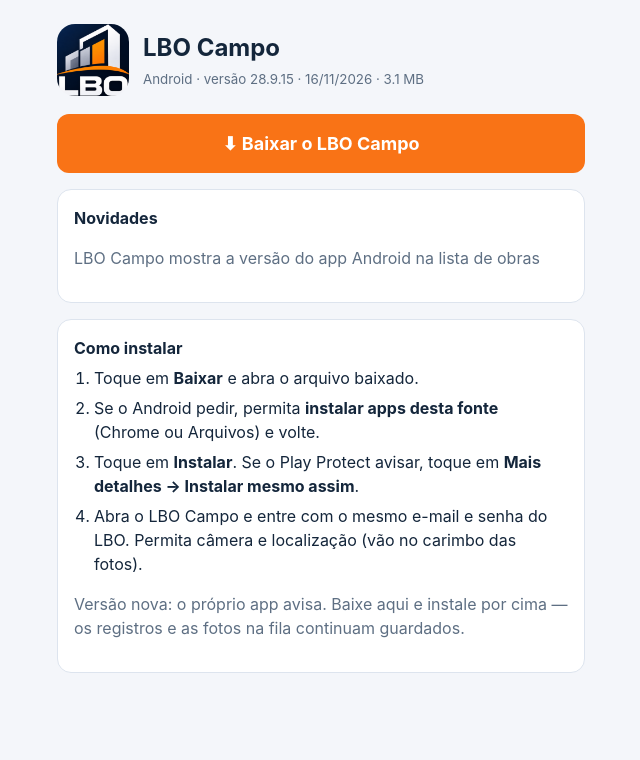
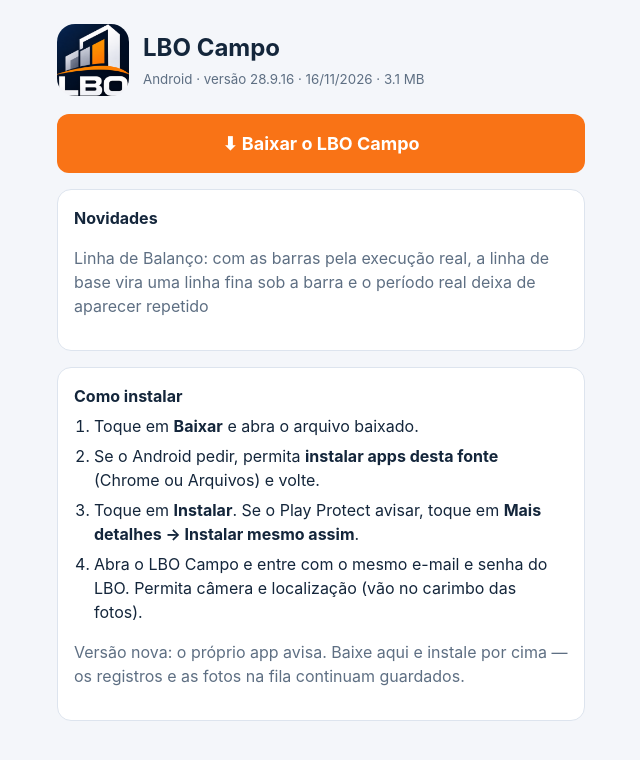
Before and after one commit to raulmauriciogba/lbo-engenharia-atualizacoes, a plain HTML site: page android/index.html in a window 1280 px wide. Shown: the whole page, without its empty margins (319-959 px from the left). Drawn offline with Linux system fonts and the light colour scheme.

Commit message:
Android: página do LBO Campo 28.9.16

```diff
--- a/android/index.html
+++ b/android/index.html
@@ -3,8 +3,8 @@
 *{box-sizing:border-box}body{margin:0;background:var(--bg);color:var(--fg);font:16px/1.5 -apple-system,'Segoe UI',Roboto,Arial,sans-serif}main{max-width:560px;margin:0 auto;padding:24px 16px 48px}
 .top{display:flex;gap:14px;align-items:center}.top img{width:72px;height:72px;border-radius:18px}h1{font-size:24px;margin:0}small,.m{color:var(--mut)}.card{background:var(--card);border:1px solid var(--bd);border-radius:14px;padding:16px;margin-top:16px}
 a.b{display:block;text-align:center;margin-top:18px;padding:16px;border-radius:12px;background:var(--ac);color:#fff;font-weight:700;font-size:18px;text-decoration:none}ol{padding-left:20px;margin:6px 0}li{margin:6px 0}</style></head><body><main>
-<div class="top"><img src="icone.png" alt=""><div><h1>LBO Campo</h1><small>Android · versão 28.9.15 · 16/11/2026 · 3.1 MB</small></div></div>
-<a class="b" href="https://github.com/raulmauriciogba/lbo-engenharia-atualizacoes/releases/download/campo-android-v28.9.15/LBO_Campo_28.9.15.apk">⬇ Baixar o LBO Campo</a>
-<div class="card"><b>Novidades</b><p class="m">LBO Campo mostra a versão do app Android na lista de obras</p></div>
+<div class="top"><img src="icone.png" alt=""><div><h1>LBO Campo</h1><small>Android · versão 28.9.16 · 16/11/2026 · 3.1 MB</small></div></div>
+<a class="b" href="https://github.com/raulmauriciogba/lbo-engenharia-atualizacoes/releases/download/campo-android-v28.9.16/LBO_Campo_28.9.16.apk">⬇ Baixar o LBO Campo</a>
+<div class="card"><b>Novidades</b><p class="m">Linha de Balanço: com as barras pela execução real, a linha de base vira uma linha fina sob a barra e o período real deixa de aparecer repetido</p></div>
 <div class="card"><b>Como instalar</b><ol><li>Toque em <b>Baixar</b> e abra o arquivo baixado.</li><li>Se o Android pedir, permita <b>instalar apps desta fonte</b> (Chrome ou Arquivos) e volte.</li><li>Toque em <b>Instalar</b>. Se o Play Protect avisar, toque em <b>Mais detalhes → Instalar mesmo assim</b>.</li><li>Abra o LBO Campo e entre com o mesmo e-mail e senha do LBO. Permita câmera e localização (vão no carimbo das fotos).</li></ol>
 <p class="m">Versão nova: o próprio app avisa. Baixe aqui e instale por cima — os registros e as fotos na fila continuam guardados.</p></div></main></body></html>
```
